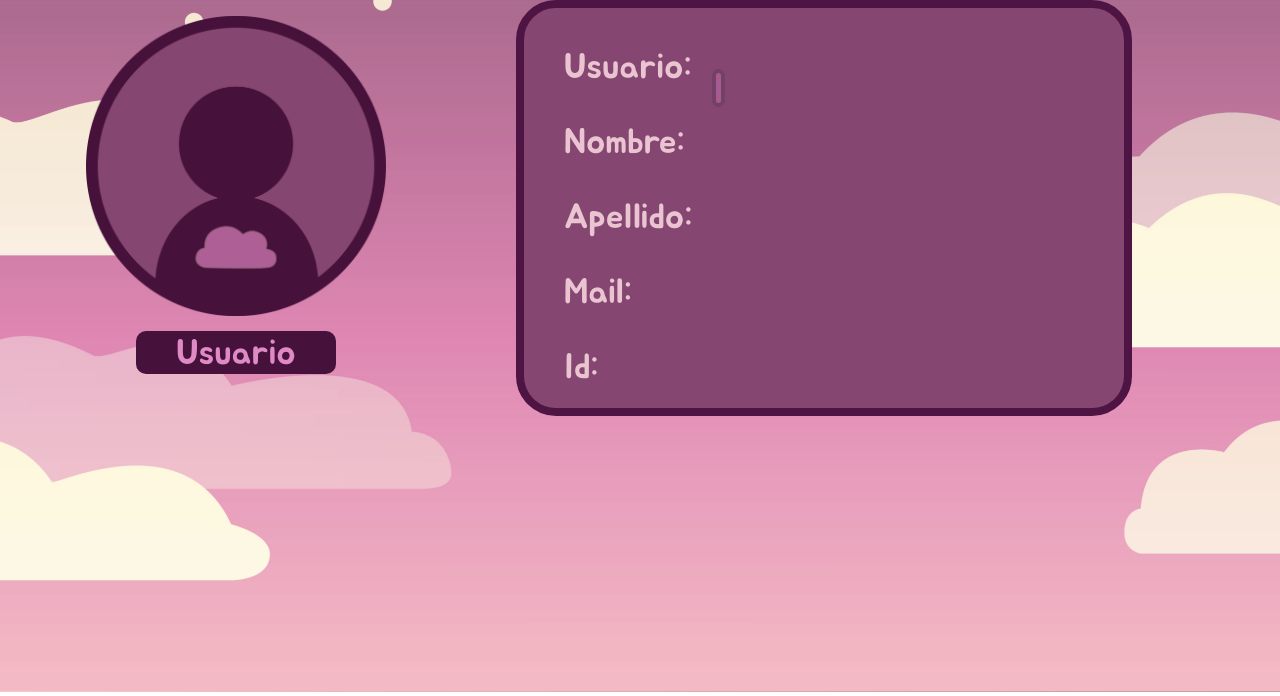
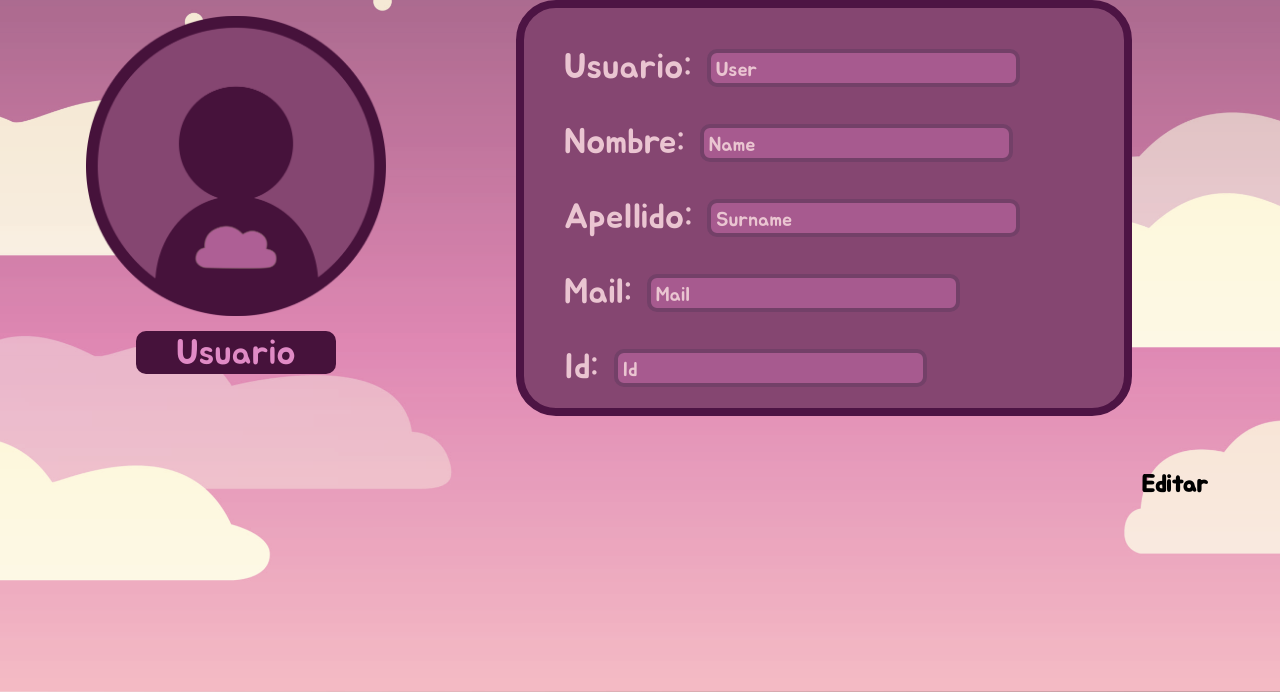
Before and after one commit to Valencua/EpiCare, a PHP site: page /Profilel.html in a window 1280 px wide. Shown: the part 108-804 px from the top of the page. Run offline with PHP 8.4, Linux system fonts and the light colour scheme.

Commit message:
tabla de profile terminada

```diff
--- a/workspace/Sitio/html/Profilel.html
+++ b/workspace/Sitio/html/Profilel.html
@@ -11,28 +11,33 @@
     <header class="flecha" style="margin-left:36px; height: 100px; display: flex; align-items: center;">
         <a href="Lobby.html"><img src="Flecha.png" style=" width:60px;"></a>
     </header>
-    <main>
+    <main style="margin-bottom:0;">
         <section>
             <article class="grid" style="margin-right: 140px;">
                     <article class="photo" style="background-color: transparent; display:flex; justify-content: end;">
                         <ul style="display:flex; flex-direction: column; align-items: center; list-style: none;">
-                            <li><img src="Foto Usuario.png" style="" ></li>
+                            <li><img src="Foto Usuario.png"></li>
                             <li><h2 style="display:flex; justify-content: center; margin-top: 10px; font-size: 35px; align-items: center; color:#E08AC5; letter-spacing: 0em; font-weight: 10; ; background-color: #46123B; width: 200px; height: 40px; border-radius: 10px; padding-top: 3px;">Usuario</h2></li>
                         </ul>
                     </article>
                     <article class="userinfo" style="background-color: transparent; display:flex; justify-content: start;">
                         <article style="background-color: #854671; width: 600px; height:400px; border-radius: 40px; border: 8px solid #4D1444; padding:0px;">
                             <ul style="margin:0px; list-style: none;">
-                                <li><p style="display:flex; margin-top: 40px; font-size: 35px; align-items: center; color:#EAC5D1; letter-spacing: 0em; font-weight: 10; ; width: 120px; height: 40px;">Usuario: <span class="datouser"></span> </p></li>
-                                <li><p style="display:flex; margin-top: 0px; font-size: 35px; align-items: center; color:#EAC5D1; letter-spacing: 0em; font-weight: 10; ; width: 120px; height: 40px;">Nombre:</p></li>
-                                <li><p style="display:flex; margin-top: 0px; font-size: 35px; align-items: center; color:#EAC5D1; letter-spacing: 0em; font-weight: 10; ; width: 120px; height: 40px;">Apellido:</p></li>
-                                <li><p style="display:flex; margin-top: 0px; font-size: 35px; align-items: center; color:#EAC5D1; letter-spacing: 0em; font-weight: 10; ; width: 120px; height: 40px;">Mail:</p></li>
-                                <li><p style="display:flex; margin-top: 0px; font-size: 35px; align-items: center; color:#EAC5D1; letter-spacing: 0em; font-weight: 10; ; width: 120px; height: 40px;">Id:</p></li>
+                                <li><p style="display:flex; margin-top: 40px; font-size: 35px; align-items: center; color:#EAC5D1; letter-spacing: 0em; font-weight: 10; ; width: auto; height: 40px;">Usuario: <span class="datouser">User</span> </p></li>
+                                <li><p style="display:flex; margin-top: 0px; font-size: 35px; align-items: center; color:#EAC5D1; letter-spacing: 0em; font-weight: 10; ; width: auto; height: 40px;">Nombre: <span class="datouser">Name</span> </p></li>
+                                <li><p style="display:flex; margin-top: 0px; font-size: 35px; align-items: center; color:#EAC5D1; letter-spacing: 0em; font-weight: 10; ; width: auto; height: 40px;">Apellido: <span class="datouser">Surname</span> </p></li>
+                                <li><p style="display:flex; margin-top: 0px; font-size: 35px; align-items: center; color:#EAC5D1; letter-spacing: 0em; font-weight: 10; ; width: auto; height: 40px;">Mail: <span class="datouser">Mail</span> </p></li>
+                                <li><p style="display:flex; margin-top: 0px; font-size: 35px; align-items: center; color:#EAC5D1; letter-spacing: 0em; font-weight: 10; ; width: auto; height: 40px;">Id: <span class="datouser">Id</span> </p></li>
                             </ul>
                         </article>
                     </article>
             </article>
         </section>
     </main>
+    <footer style="display: flex; justify-content: end; margin-top:-680px;">
+        <article style="width: 700px; display:flex; margin-right: 64px; justify-content: end;">
+            <a><h1>Editar</h1></a>
+        </article>
+    </footer>
 </body>
 </html>
--- a/workspace/Sitio/html/styles.css
+++ b/workspace/Sitio/html/styles.css
@@ -364,8 +364,6 @@ box-shadow: 0 0 50px #BE1621;
 }
 .datouser{
   height: 25px;
-  margin-bottom:-39px;
-  margin-left: 20px;
   background-color:#A75A8F;
   border: 4px solid #734068;
   border-radius: 10px;
@@ -374,8 +372,9 @@ box-shadow: 0 0 50px #BE1621;
   align-items: center;
   padding-top: 5px;
   font-size: 20px;
-  color:white;
+  color:#EAC5D1;
   padding-left: 5px;
+  margin-left: 15px;
 }
 .labels ::placeholder{
   color:#734068;
```
